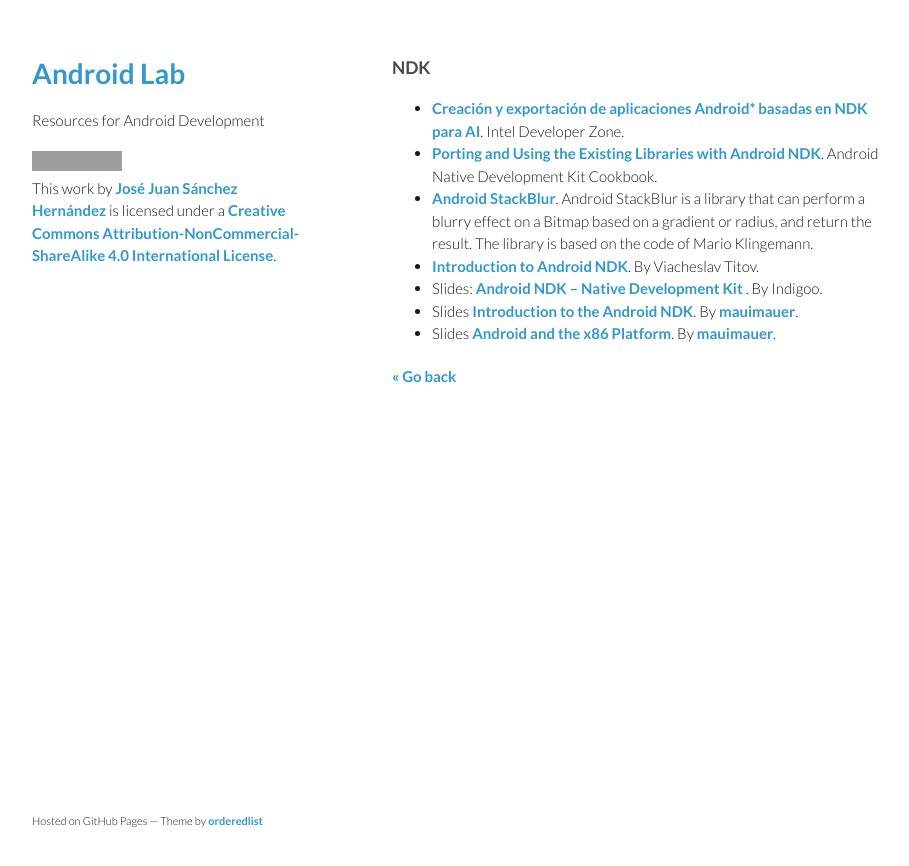
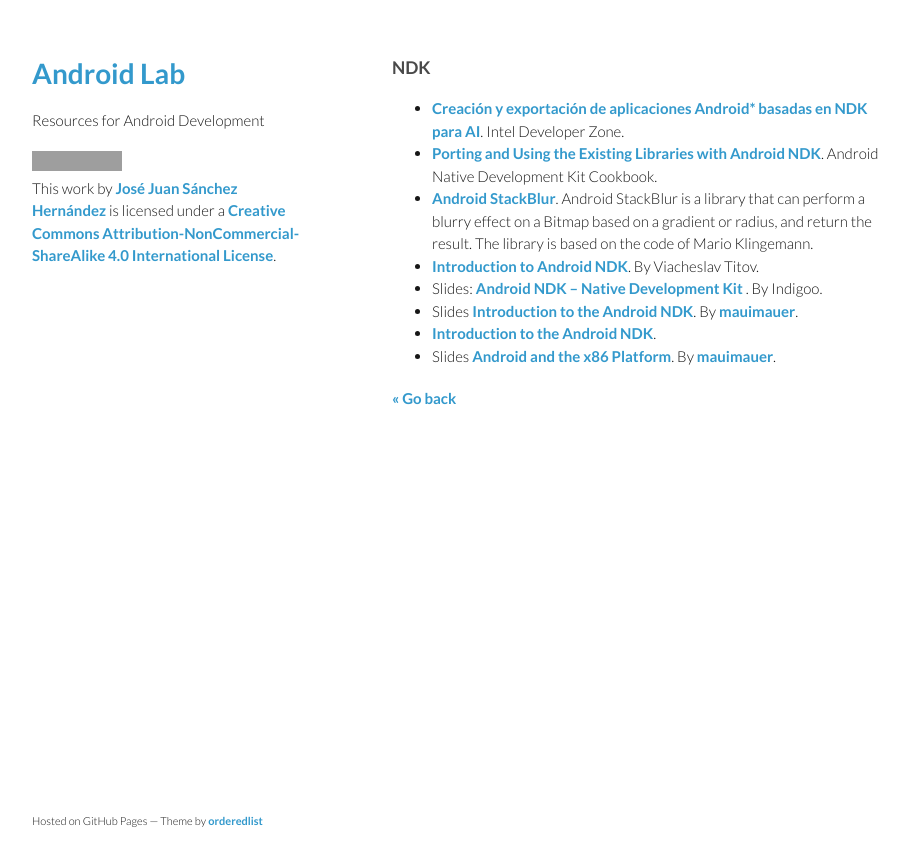
Before and after one commit to josejuansanchez/josejuansanchez.github.io, a Jekyll site: the page built from androidlab/ndk.md, in a window 1280 px wide. Shown: the top 866 px of the page, without its empty margins (178-1087 px from the left). Built offline with Jekyll 4.4.1, drawn with Linux system fonts in a browser that asks for light colours; grey boxes are pictures that could not be loaded.

Commit message:
Update ndk.md

```diff
--- a/androidlab/ndk.md
+++ b/androidlab/ndk.md
@@ -11,6 +11,7 @@
 * [Introduction to Android NDK](http://www.elekslabs.com/2013/12/introduction-into-android-ndk.html). By Viacheslav Titov.
 * Slides: [Android NDK – Native Development Kit ](http://www.indigoo.com/dox/mobdev/01_Android/Android-NDK.pdf). By Indigoo.
 * Slides [Introduction to the Android NDK](https://speakerdeck.com/mauimauer/introduction-to-the-android-ndk). By [mauimauer](https://speakerdeck.com/mauimauer).
+* [Introduction to the Android NDK](http://www.slideshare.net/bemyapp/introduction-to-the-ndk-code-fest).
 * Slides [Android and the x86 Platform](https://speakerdeck.com/mauimauer/android-and-the-x86-platform). By [mauimauer](https://speakerdeck.com/mauimauer).
 
 [&laquo; Go back](./)
```
